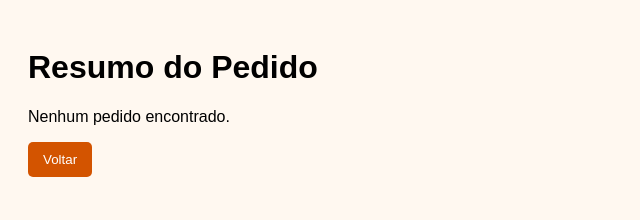
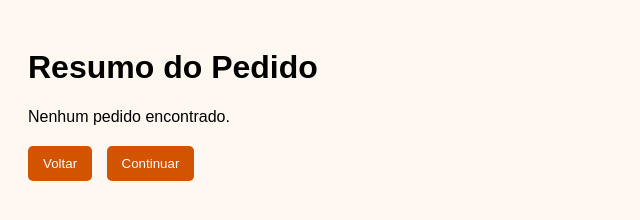
Before and after one commit to LuizaMR-UTFPR/Luiza-Pizzaria-1bim, a plain HTML site: page TRABALHO/pedido.html in a window 1280 px wide. Shown: the whole page, without its empty margins (0-640 px from the left). Drawn offline with Linux system fonts and the light colour scheme.

Commit message:
Update pedido.html

```diff
--- a/TRABALHO/pedido.html
+++ b/TRABALHO/pedido.html
@@ -7,17 +7,24 @@
     body { font-family: Arial, sans-serif; padding: 20px; background-color: #fff8f0; }
     .item { background: white; padding: 15px; border-radius: 8px; margin-bottom: 15px; box-shadow: 0 0 5px rgba(0,0,0,0.1); }
     .item h3 { margin: 0 0 5px; }
-    .botao { padding: 10px 15px; background: #d35400; color: #fff; border: none; border-radius: 5px; cursor: pointer; }
+    .botoes { margin-top: 20px; }
+    .botao { padding: 10px 15px; background: #d35400; color: #fff; border: none; border-radius: 5px; cursor: pointer; margin-right: 10px; }
   </style>
 </head>
 <body>
   <h1>Resumo do Pedido</h1>
   <div id="resumo"></div>
-  <button onclick="window.location.href='cardapio.html'" class="botao">Voltar</button>
+
+  <div class="botoes">
+    <button onclick="voltar()" class="botao">Voltar</button>
+    <button onclick="continuar()" class="botao">Continuar</button>
+  </div>
 
   <script>
     const pedido = JSON.parse(localStorage.getItem('pedidoPizzaria')) || [];
     const resumo = document.getElementById('resumo');
+
+    let valorTotal = 0;
 
     if (pedido.length > 0) {
       pedido.forEach(p => {
@@ -26,12 +33,23 @@
             <h3>${p.nome}</h3>
             <p><strong>Tamanho:</strong> ${p.tamanho}</p>
             <p><strong>Quantidade:</strong> ${p.quantidade}</p>
+            <p><strong>Preço unitário:</strong> R$ ${p.preco.toFixed(2)}</p>
           </div>
         `;
+        valorTotal += p.preco * p.quantidade;
       });
     } else {
       resumo.innerHTML = '<p>Nenhum pedido encontrado.</p>';
     }
+
+    function voltar() {
+      window.location.href = 'cardápio.html'; // Volta para o cardápio
+    }
+
+    function continuar() {
+      localStorage.setItem('valorTotalPedido', valorTotal); // Salva o valor total no localStorage
+      window.location.href = 'total.html'; // Vai para a página do total
+    }
   </script>
 </body>
 </html>
```
